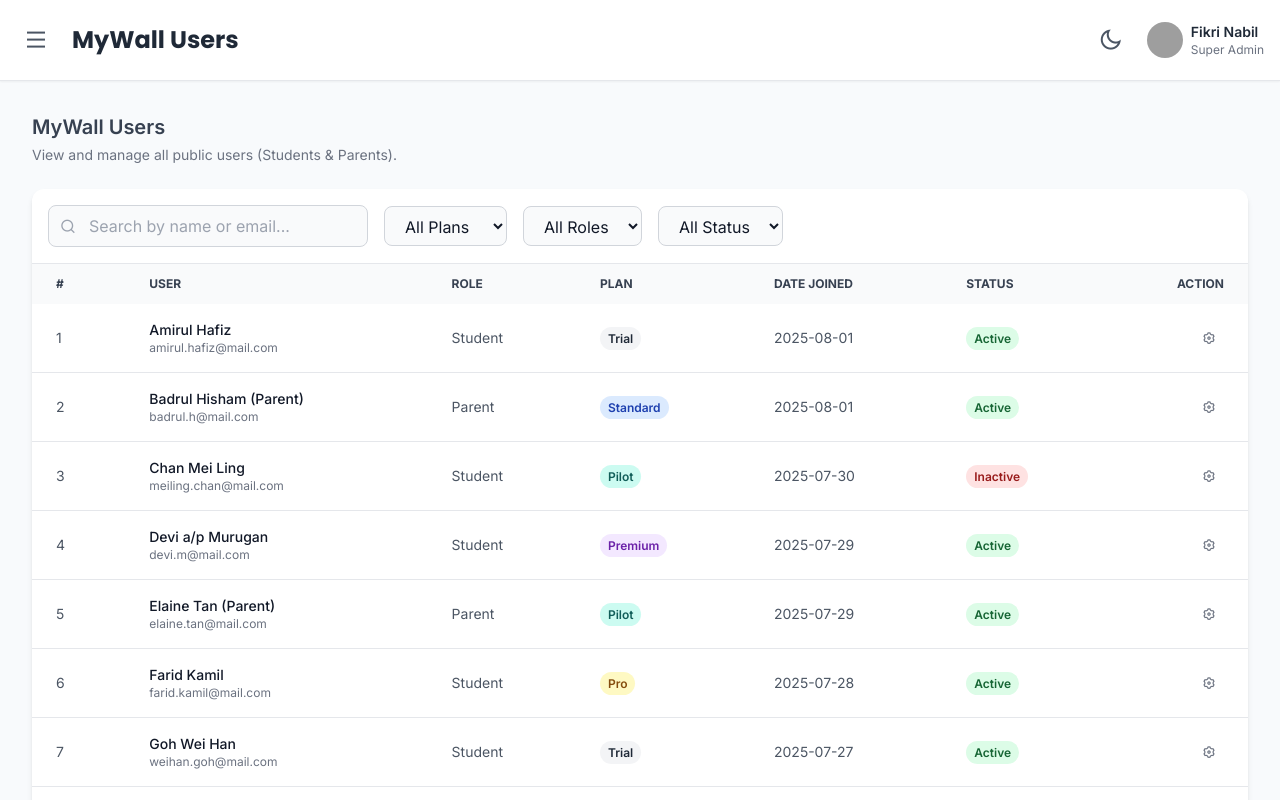
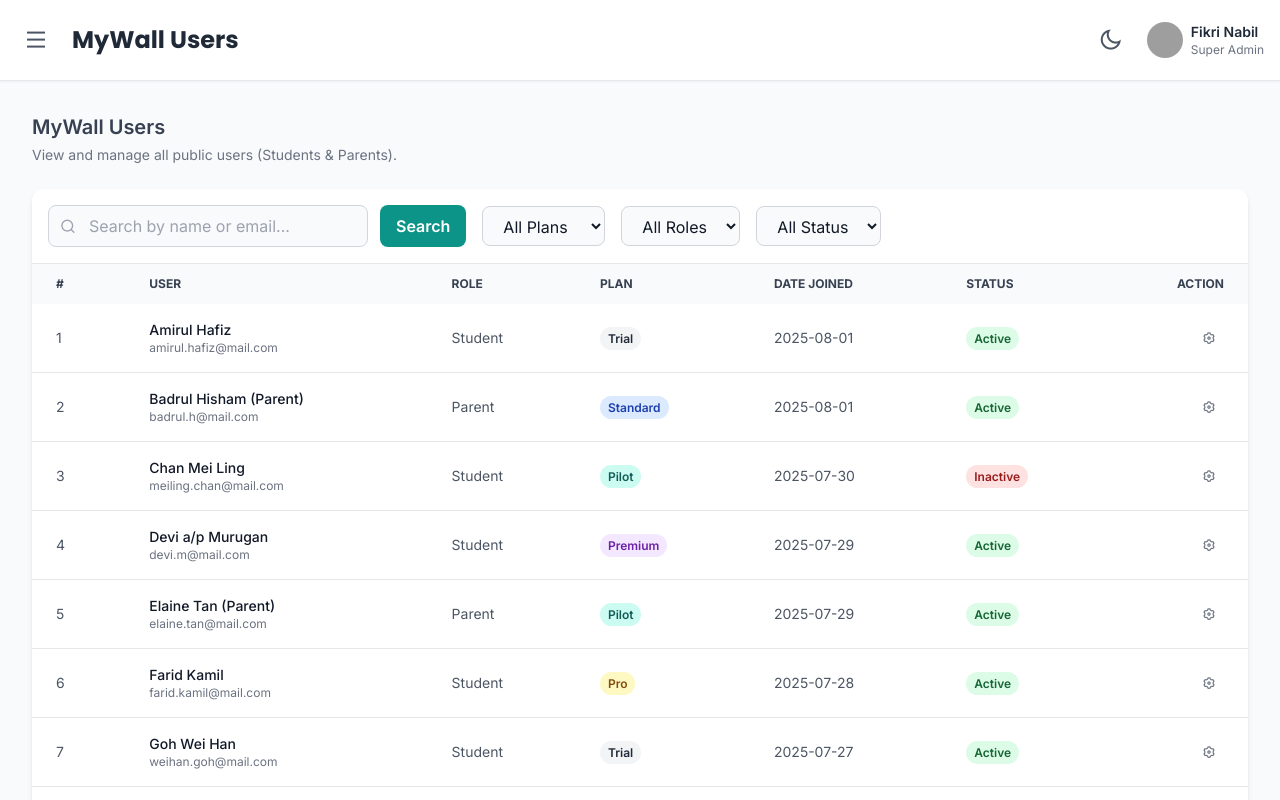
Before and after one commit to webappstudio-my/mysertifico, a React (Vite) app: page /bo/users/mywall-users in a window 1280 px wide. Shown: the top 800 px of the page. Built offline with nearby package versions, Linux system fonts and the light colour scheme; grey boxes are pictures that could not be loaded.

Commit message:
added BoSearchInput

```diff
--- a/src/pages/bo/BoMyWallUsers.jsx
+++ b/src/pages/bo/BoMyWallUsers.jsx
@@ -4,11 +4,13 @@ import { Link } from 'react-router-dom';
 import BoSidebar from '../../components/bo/BoSidebar';
 import BoNavbar from '../../components/bo/BoNavbar';
 import BoPagination from '../../components/bo/BoPagination';
+import BoSearchInput from '../../components/bo/BoSearchInput';
 
 const BoMyWallUsers = () => {
     const [sidebarOpen, setSidebarOpen] = useState(false);
     const [currentPage, setCurrentPage] = useState(1);
     const [searchTerm, setSearchTerm] = useState('');
+    const [searchInput, setSearchInput] = useState('');
     const [roleFilter, setRoleFilter] = useState('all');
     const [planFilter, setPlanFilter] = useState('all');
     const [statusFilter, setStatusFilter] = useState('all');
@@ -97,6 +99,18 @@ const BoMyWallUsers = () => {
         setSelectedUser(null);
     };
 
+    //For BoSearchInput variables
+    const handleSearchSubmit = () => {
+    setSearchTerm(searchInput);
+    setCurrentPage(1); // Reset to first page when searching
+  };
+
+  const handleClearSearch = () => {
+    setSearchInput('');
+    setSearchTerm('');
+    setCurrentPage(1);
+  };
+
     return (
         <div className="min-h-screen bg-bo-bg-light dark:bg-bo-bg-dark transition-colors duration-300">
             {/* Sidebar */}
@@ -135,7 +149,16 @@ const BoMyWallUsers = () => {
                         <div className="bg-white dark:bg-gray-800 rounded-xl shadow-md">
                             {/* Toolbar: Search & Filter */}
                             <div className="p-4 border-b border-gray-200 dark:border-gray-700 flex flex-col md:flex-row items-center gap-4">
-                                <div className="relative w-full md:w-80">
+                                <BoSearchInput
+                                    value={searchInput}
+                                    onChange={setSearchInput}
+                                    onSearch={handleSearchSubmit}
+                                    onClear={handleClearSearch}
+                                    placeholder="Search by name or email..."
+                                    activeSearchTerm={searchTerm}
+                                    className="w-full md:w-auto"
+                                />
+                                {/*<div className="relative w-full md:w-80">
                                     <i className="ri-search-line absolute left-3 top-1/2 -translate-y-1/2 text-gray-400"></i>
                                     <input
                                         type="text"
@@ -144,7 +167,7 @@ const BoMyWallUsers = () => {
                                         onChange={(e) => setSearchTerm(e.target.value)}
                                         className="w-full pl-10 pr-4 py-2 border border-gray-300 dark:border-gray-600 rounded-lg bg-gray-50 dark:bg-gray-700 text-gray-900 dark:text-white focus:outline-none focus:ring-2 focus:ring-primary"
                                     />
-                                </div>
+                                </div>*/}
                                 <select
                                     value={planFilter}
                                     onChange={(e) => setPlanFilter(e.target.value)}
```
